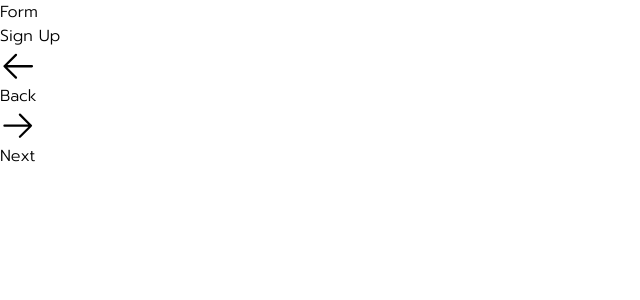
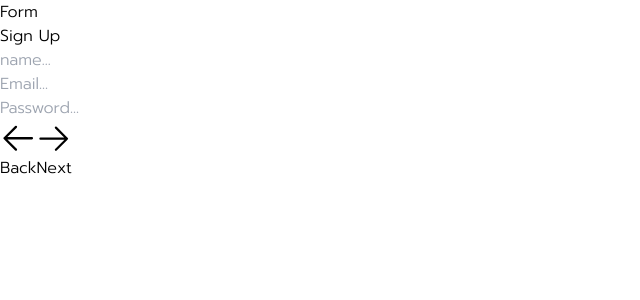
Before and after one commit to Somavik99/my-repo, a React (Vite) app: page / in a window 1280 px wide. Shown: the top 300 px of the page, without its empty margins (0-640 px from the left). Built offline with nearby package versions, Linux system fonts and the light colour scheme.

Commit message:
Page state  rendered

```diff
--- a/src/Components/Forms/Form.jsx
+++ b/src/Components/Forms/Form.jsx
@@ -9,18 +9,6 @@ import Obligations from "../Obligations/Obligations";
 
 const Form = () => {
   const { state, dispatch } = useContext(FormContext);
-  const PageComponents = [];
-  PageComponents.push(<SignUp />);
-  PageComponents.push(<Personal />);
-  PageComponents.push(<Address />);
-  PageComponents.push(<Terms />);
-  PageComponents.push(<Obligations />);
-
-  console.log(PageComponents);
-
-  useEffect(()=>{
-    PageComponents;
-  },[])
 
   const FormHeader = [
     "Sign Up",
@@ -31,16 +19,33 @@ const Form = () => {
   ];
   const NextPage = () => dispatch({ type: "NEXT" });
   const PrevPage = () => dispatch({ type: "PREV" });
+
+  const PageComponents = () => {
+    if (state.Page === 0) {
+      return <SignUp />;
+    } else if (state.Page === 1) {
+      return <Personal />;
+    } else if (state.Page === 2) {
+      return <Address />;
+    } else if (state.Page === 3) {
+      return <Terms />;
+    } else if (state.Page === 4) {
+      return <Obligations />;
+    }
+  };
+
   return (
     <div className="Form">
       <div className="Form_container">
-        <div className="header">
-          <h1>{FormHeader[state.Page]}</h1>
+        <div className="header flex justify-center align-middle text-[25px]">
+          <h1 >{FormHeader[state.Page]}</h1>
         </div>
-        <div className="body m-5 p-5">
-
+        <div className="body m-5 p-5 flex justify-center align-middle ">
+          {PageComponents()}
         </div>
-        <div className="footer">
+        <div className="footer flex justify-center align-middle gap-[18rem] m-5 p-5">
+          <span>
+            {" "}
             <button
               disabled={state.Page == 0}
               className="w-2 h-2"
@@ -49,8 +54,9 @@ const Form = () => {
               <ArrowLeftIcon className="w-5 h-5" />
               Back
             </button>
-        </div>
-        <div>
+          </span>
+          <span>
+
             <button
               disabled={state.Page == FormHeader.length - 1}
               onClick={NextPage}
@@ -58,6 +64,7 @@ const Form = () => {
               <ArrowRightIcon className="w-5 h-5" />
               Next
             </button>
+          </span>
         </div>
       </div>
     </div>
--- a/src/Components/Obligations/Obligations.jsx
+++ b/src/Components/Obligations/Obligations.jsx
@@ -1,11 +1,7 @@
-import React from 'react'
+import React from "react";
 
 const Obligations = () => {
-  return (
-    <div>
+  return <div></div>;
+};
 
-    </div>
-  )
-}
-
-export default Obligations
+export default Obligations;
--- a/src/Components/SignUp/SignUp.jsx
+++ b/src/Components/SignUp/SignUp.jsx
@@ -2,7 +2,7 @@ import React from "react";
 
 const SignUp = () => {
   return (
-    <div>
+    <div >
       <div>
         <input
           type="text"
```
Lines whose indentation alone changed are shown as unchanged.
